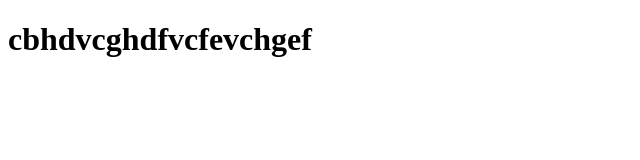
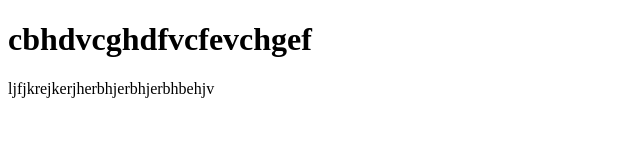
Before and after one commit to chadimize/projetct, a plain HTML site: page index.html in a window 1280 px wide. Shown: the whole page, without its empty margins (0-640 px from the left). Drawn offline with Linux system fonts and the light colour scheme.

Commit message:
Add new content to index.html

```diff
--- a/index.html
+++ b/index.html
@@ -7,5 +7,6 @@
 </head>
 <body>
     <h1>cbhdvcghdfvcfevchgef</h1>
+    ljfjkrejkerjherbhjerbhjerbhbehjv
 </body>
 </html>
```
